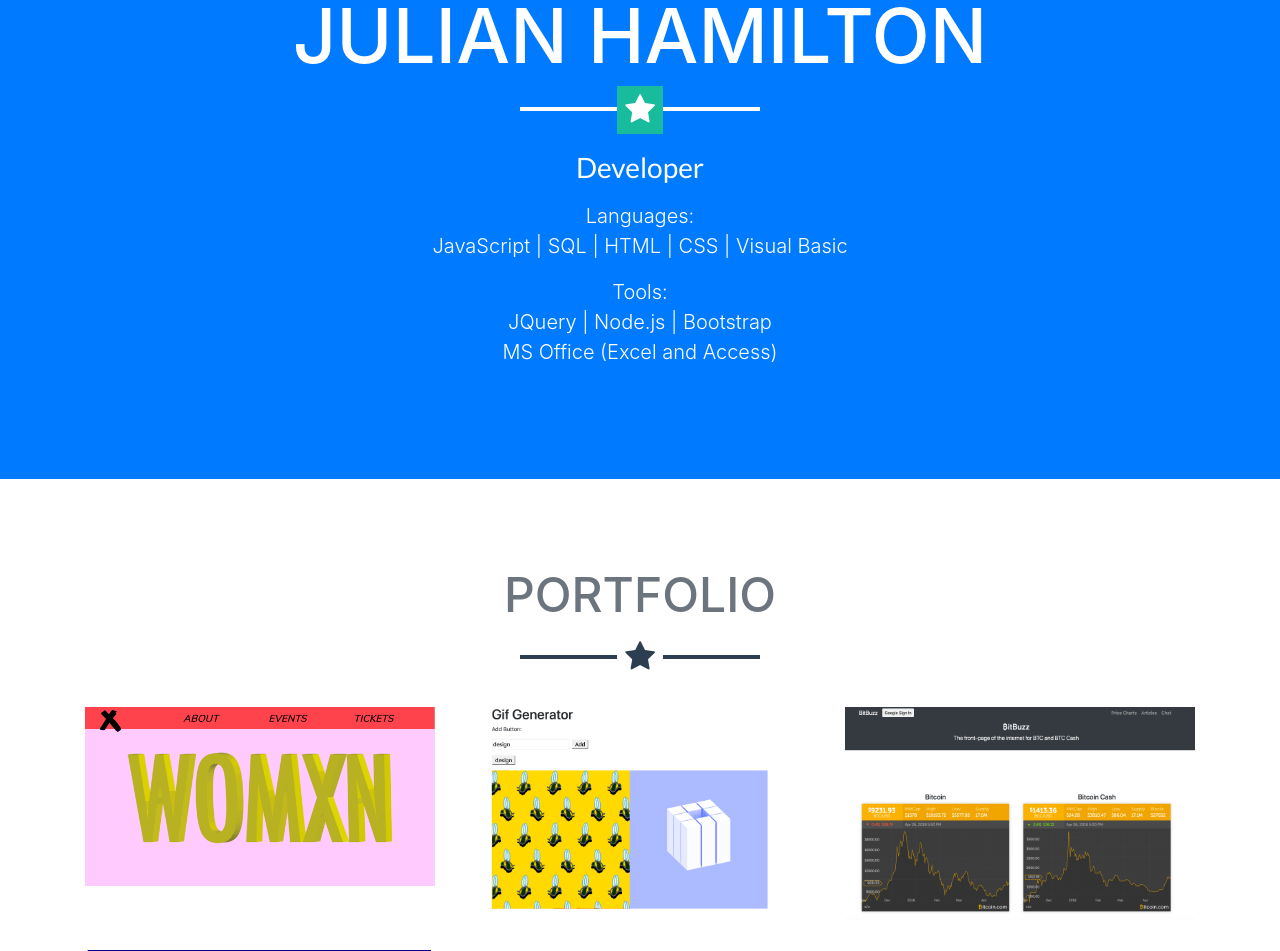
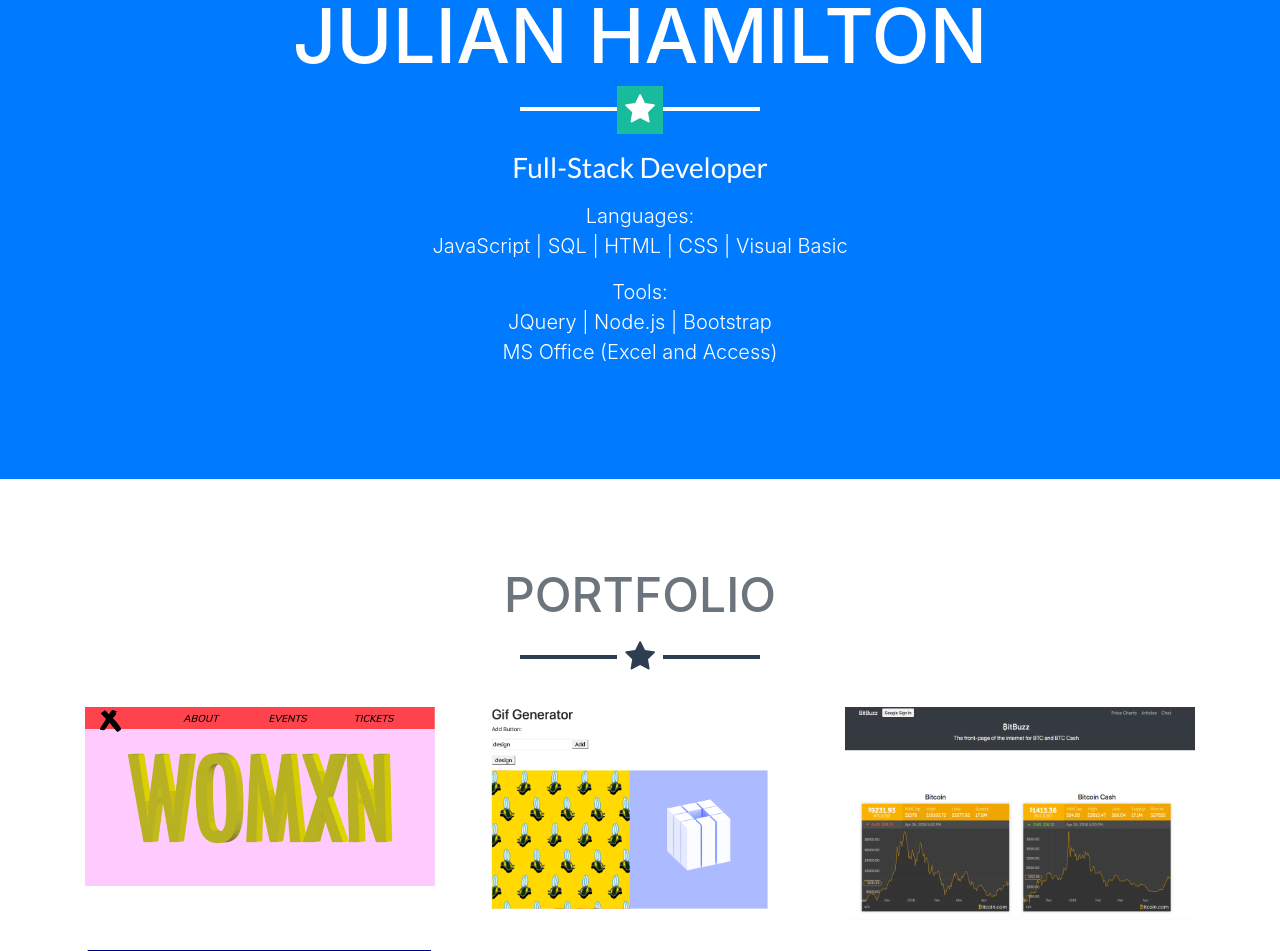
Before and after one commit to jham100/Portfolio, a website with bundled scripts: page index.html in a window 1280 px wide. Shown: the part 854-1805 px from the top of the page. Built offline with nearby package versions, Linux system fonts and the light colour scheme.

Commit message:
fullstack

```diff
--- a/index.html
+++ b/index.html
@@ -60,7 +60,7 @@
       <img class="img-fluid mb-5 d-block mx-auto" id="grad" src="img/smallgrad.jpeg" alt="">
       <h1 class="text-uppercase mb-0">Julian Hamilton</h1>
       <hr class="star-light">
-      <h2 class="font-weight-light mb-0">Developer</h2>
+      <h2 class="font-weight-light mb-0">Full-Stack Developer</h2>
       <p></p>
       <div class="lead">
         <p>Languages:
```
